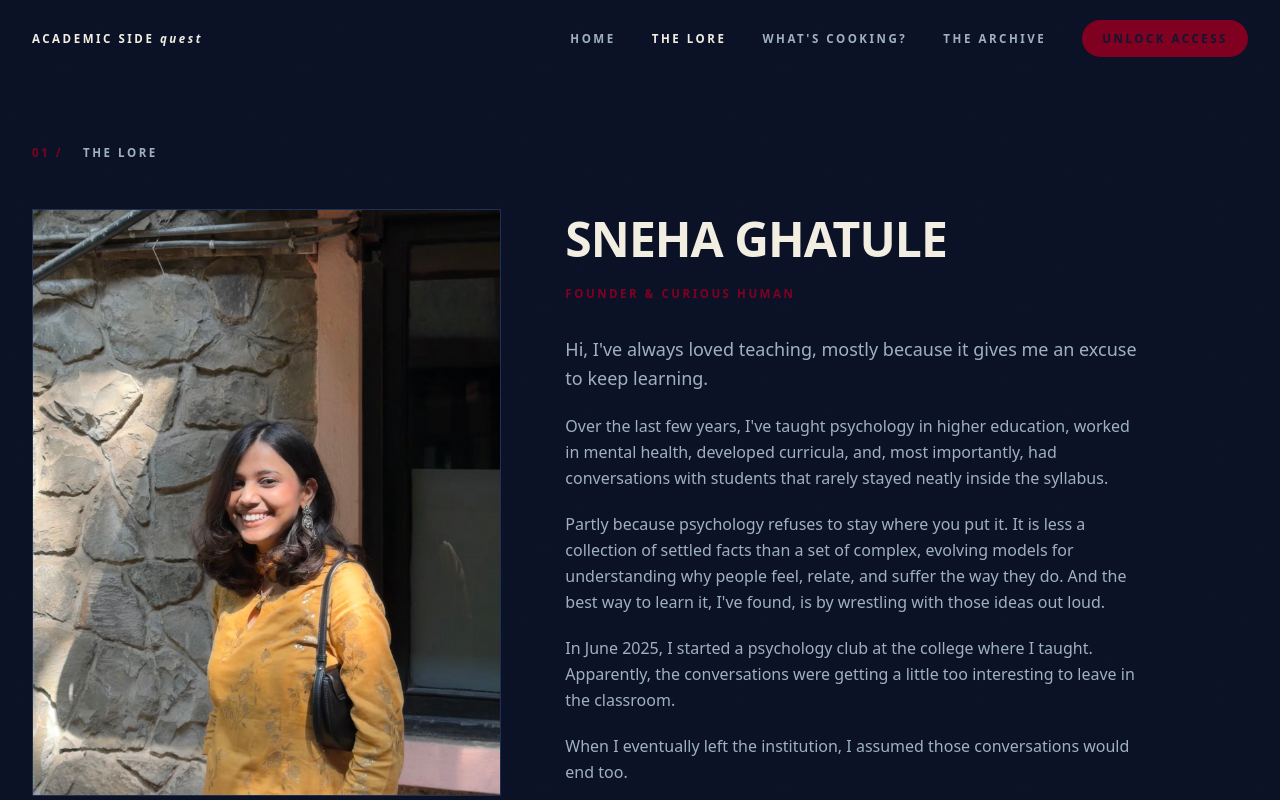
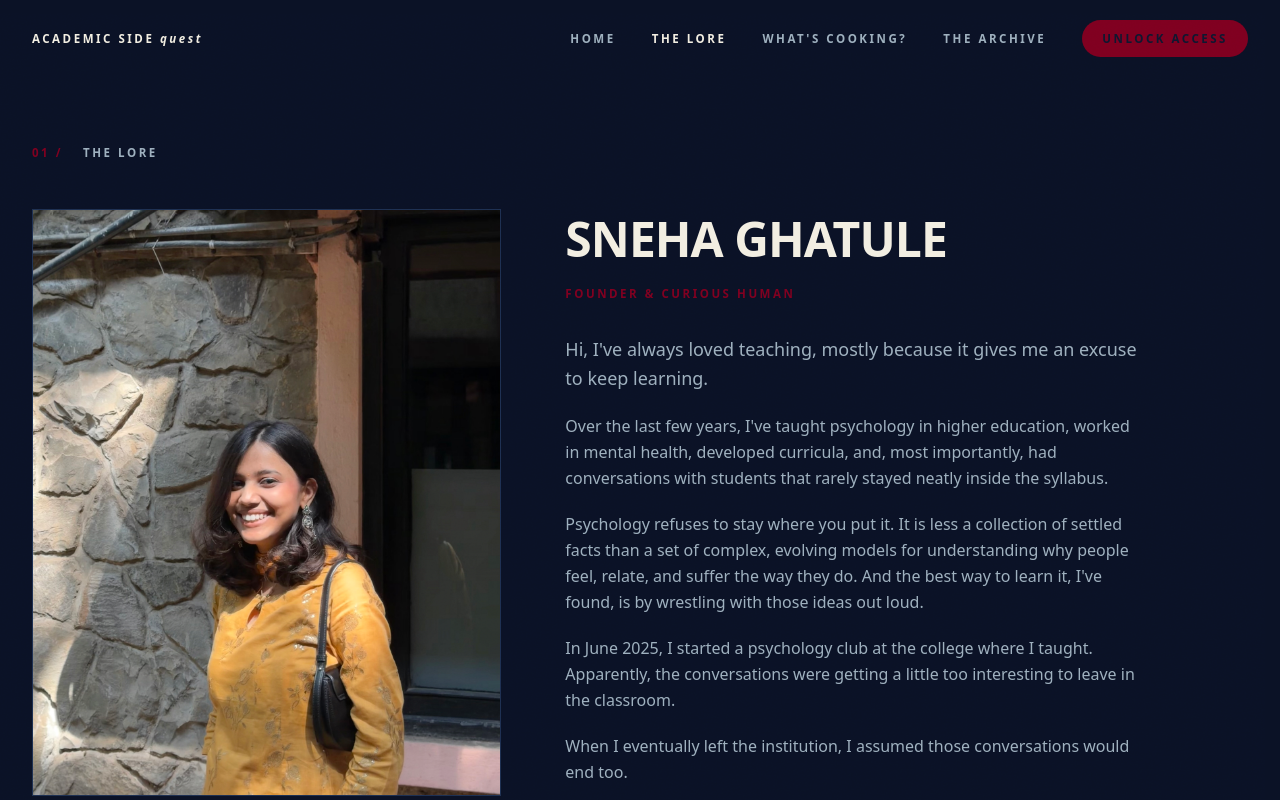
Before and after one commit to snehaghatule/academic-side-quest, a Next.js app: page /about in a window 1280 px wide. Shown: the top 800 px of the page. Built offline with nearby package versions, Linux system fonts and the light colour scheme; a web font is replaced by a local one.

Commit message:
Start third bio paragraph with Psychology refuses...

```diff
--- a/src/data/quests.ts
+++ b/src/data/quests.ts
@@ -96,7 +96,7 @@ export const founder = {
   bio: [
     "Hi, I've always loved teaching, mostly because it gives me an excuse to keep learning.",
     "Over the last few years, I've taught psychology in higher education, worked in mental health, developed curricula, and, most importantly, had conversations with students that rarely stayed neatly inside the syllabus.",
-    "Partly because psychology refuses to stay where you put it. It is less a collection of settled facts than a set of complex, evolving models for understanding why people feel, relate, and suffer the way they do. And the best way to learn it, I've found, is by wrestling with those ideas out loud.",
+    "Psychology refuses to stay where you put it. It is less a collection of settled facts than a set of complex, evolving models for understanding why people feel, relate, and suffer the way they do. And the best way to learn it, I've found, is by wrestling with those ideas out loud.",
     "In June 2025, I started a psychology club at the college where I taught. Apparently, the conversations were getting a little too interesting to leave in the classroom.",
     "When I eventually left the institution, I assumed those conversations would end too.",
     'Instead, my students asked, "Can we still meet?"',
```
